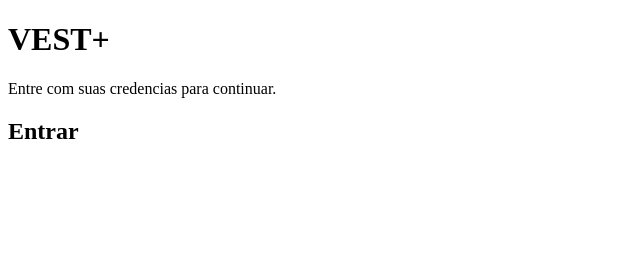
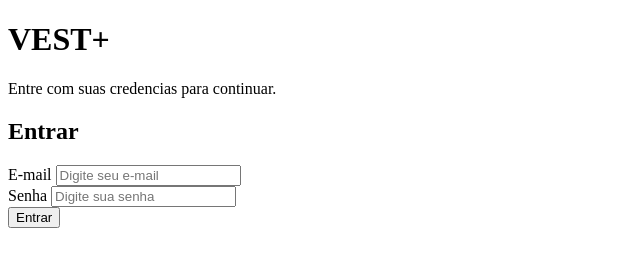
Before and after one commit to DevGusta08/trabalho-de-conclusao-de-curso-ADS, a website: page views/index.html in a window 1280 px wide. Shown: the whole page, without its empty margins (0-640 px from the left). Drawn offline with Linux system fonts and the light colour scheme.

Commit message:
feat:adiciona campos de formulário de login

```diff
--- a/views/index.html
+++ b/views/index.html
@@ -20,11 +20,22 @@
         <section class="Login-form">
             <h2>Entrar</h2>
 
+            <form>
+
+                <div>
+                    <label for="email">E-mail</label>
+                    <input type="email" id="email" name="email" placeholder="Digite seu e-mail">
+                </div>
+
+                <div>
+                    <label for="senha">Senha</label>
+                    <input type="password" id="senha" name="senha" placeholder="Digite sua senha">
+                </div>
+
+                <button type="submit">Entrar</button>
+            </form>
+
         </section>
-        </main>
 
-            </div>
-        </div>
-    </div>
 </body>
 </html>
```
